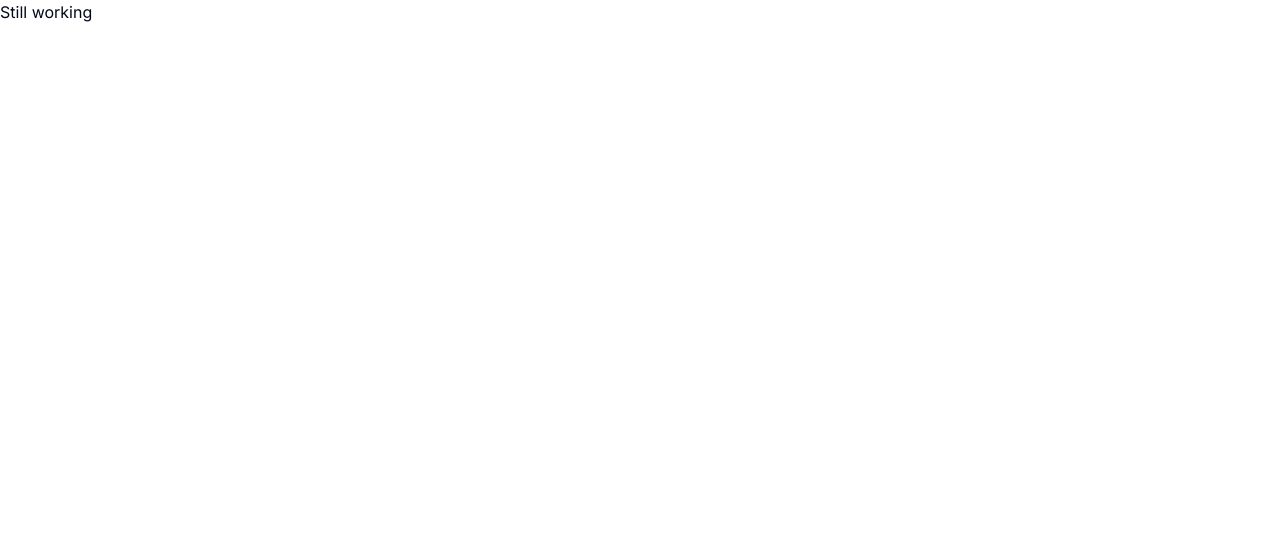
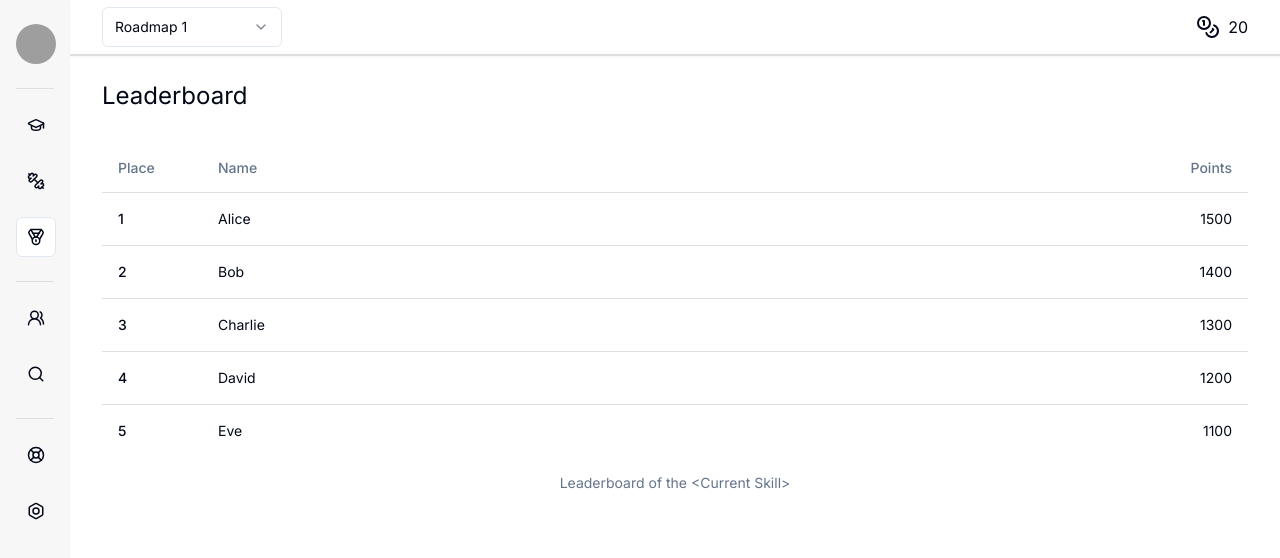
Before and after one commit to thearyanthegr8/diversity_frontend, a Next.js app: page /dashboard/leaderboard in a window 1280 px wide. Before the commit this address had no page. Shown: the top 558 px of the page. Built offline with nearby package versions, Linux system fonts and the light colour scheme; grey boxes are pictures that could not be loaded.

Commit message:
Fix: Practice & Settings

```diff
--- a/src/app/api/onboarding/generate-roadmap/route.ts
+++ b/src/app/api/onboarding/generate-roadmap/route.ts
@@ -15,7 +15,7 @@
     },
   });
 
-  let url = `http://127.0.0.1:8000/generate-roadmap?skill=${skill_name?.skill_name}&current_skill_level=${currentSkillLevel}&target_skill_level=${targetSkillLevel}`;
+  let url = `${process.env.SERVER_URL}/generate-roadmap?skill=${skill_name?.skill_name}&current_skill_level=${currentSkillLevel}&target_skill_level=${targetSkillLevel}`;
 
   if (price !== undefined) {
     url += `&price=${price}`;
--- /dev/null
+++ b/src/app/dashboard/leaderboard/page.tsx
@@ -0,0 +1,47 @@
+import React from "react";
+import {
+  Table,
+  TableBody,
+  TableCaption,
+  TableCell,
+  TableHead,
+  TableHeader,
+  TableRow,
+} from "@/components/ui/table";
+
+const leaderboardData = [
+  { place: 1, name: "Alice", points: 1500 },
+  { place: 2, name: "Bob", points: 1400 },
+  { place: 3, name: "Charlie", points: 1300 },
+  { place: 4, name: "David", points: 1200 },
+  { place: 5, name: "Eve", points: 1100 },
+];
+
+function Page() {
+  return (
+    <div className="flex flex-col gap-8">
+      <h1 className="text-2xl">Leaderboard</h1>
+      <Table>
+        <TableCaption>Leaderboard of the &lt;Current Skill&gt;</TableCaption>
+        <TableHeader>
+          <TableRow>
+            <TableHead className="w-[100px]">Place</TableHead>
+            <TableHead>Name</TableHead>
+            <TableHead className="text-right">Points</TableHead>
+          </TableRow>
+        </TableHeader>
+        <TableBody>
+          {leaderboardData.map((entry) => (
+            <TableRow key={entry.place}>
+              <TableCell className="font-medium">{entry.place}</TableCell>
+              <TableCell>{entry.name}</TableCell>
+              <TableCell className="text-right">{entry.points}</TableCell>
+            </TableRow>
+          ))}
+        </TableBody>
+      </Table>
+    </div>
+  );
+}
+
+export default Page;
--- a/src/app/dashboard/practice/page.tsx
+++ b/src/app/dashboard/practice/page.tsx
@@ -1,94 +1,68 @@
-import React from "react";
+"use client";
+import React, { useEffect, useState } from "react";
 import Sidebar from "@/components/Sidebar";
 import { Input } from "@/components/ui/input";
 import { MousePointerClick } from "lucide-react";
+import axios from "axios";
+import { Separator } from "@/components/ui/separator";
+import { Button } from "@/components/ui/button";
+import { useRouter } from "next/navigation";
 
-function page() {
+interface Skill {
+  map(arg0: (skill: any) => React.JSX.Element): React.ReactNode;
+  skill_id: string;
+  skill_name: string;
+  category: {
+    category_name: string;
+  };
+}
+
+function Page() {
+  const [skillsByCategory, setSkillsByCategory] = useState<Skill[]>([]);
+  const [selectedSkill, setSelectedSkill] = useState(null);
+  const router = useRouter();
+
+  useEffect(() => {
+    async function getSkills() {
+      const response = await axios.get("/api/onboarding/skill-selection");
+
+      setSkillsByCategory(response.data.skills);
+    }
+
+    getSkills();
+  }, []);
+
   return (
-    <div className="flex flex-row h-full">
-      <Sidebar />
-      <div className="flex flex-col">
-        <div className="text-xl font-bold pl-6 pt-6 pb-4">
-          Search for the topic/skill you want to quiz yourself on!
-        </div>
-        <div className="pl-5 w-full">
-          <Input placeholder="🔍 Find your quiz!" />
-        </div>
-        <div className="text-xl font-bold pl-6 pt-28 pb-4">Programming</div>
-        <div className="text-base pl-6 pt-1 pb-4">
-          Our programming quizzes are designed to test for on-the-job skills
-          like the ability to solve problems , write code to add new
-          functionalities, spot and fix bugs etc.
-        </div>
-        <div className="grid grid-cols-4 gap-4 pl-6">
-          <div className="bg-slate-200 rounded-lg h-16 content-center">
-            <div className="pl-3 font-xl font-bold">
-              <div className="flex flex-row">JavaScript</div>
-              <div className="flex flex-row-reverse pr-2">
-                <MousePointerClick />
-              </div>
-            </div>
-          </div>
-          <div className="bg-slate-200 rounded-lg h-16 content-center">
-            <div className="pl-3 font-xl font-bold">
-              <div className="flex flex-row">Java</div>
-              <div className="flex flex-row-reverse pr-2">
-                <MousePointerClick />
-              </div>
-            </div>
-          </div>
-          <div className="bg-slate-200 rounded-lg h-16 content-center">
-            <div className="pl-3 font-xl font-bold">
-              <div className="flex flex-row">Python</div>
-              <div className="flex flex-row-reverse pr-2">
-                <MousePointerClick />
-              </div>
-            </div>
-          </div>
-          <div className="bg-slate-200 rounded-lg h-16 content-center">
-            <div className="pl-3 font-xl font-bold">
-              <div className="flex flex-row">PHP</div>
-              <div className="flex flex-row-reverse pr-2">
-                <MousePointerClick />
-              </div>
-            </div>
-          </div>
-          <div className="bg-slate-200 rounded-lg h-16 content-center">
-            <div className="pl-3 font-xl font-bold">
-              <div className="flex flex-row">C#</div>
-              <div className="flex flex-row-reverse pr-2">
-                <MousePointerClick />
-              </div>
-            </div>
-          </div>
-          <div className="bg-slate-200 rounded-lg h-16 content-center">
-            <div className="pl-3 font-xl font-bold">
-              <div className="flex flex-row">Ruby</div>
-              <div className="flex flex-row-reverse pr-2">
-                <MousePointerClick />
-              </div>
-            </div>
-          </div>
-          <div className="bg-slate-200 rounded-lg h-16 content-center">
-            <div className="pl-3 font-xl font-bold">
-              <div className="flex flex-row">C++</div>
-              <div className="flex flex-row-reverse pr-2">
-                <MousePointerClick />
-              </div>
-            </div>
-          </div>
-          <div className="bg-slate-200 rounded-lg h-16 content-center">
-            <div className="pl-3 font-xl font-bold">
-              <div className="flex flex-row">Embedded</div>
-              <div className="flex flex-row-reverse pr-2">
-                <MousePointerClick />
-              </div>
-            </div>
+    <div className="flex flex-col gap-8">
+      <h1 className="text-2xl">Select which skill you want to test</h1>
+      <Separator />
+      {Object.entries(skillsByCategory).map(([categoryName, skills]) => (
+        <div key={categoryName} className="flex flex-col gap-4">
+          <h2 className="text-md font-bold">{categoryName}</h2>
+          <div className="flex flex-wrap gap-4">
+            {skills.map((skill: any) => (
+              <Button
+                key={skill.skill_id}
+                variant={`${
+                  selectedSkill === skill.skill_id ? "default" : "outline"
+                }`}
+                onClick={() => setSelectedSkill(skill.skill_id)}
+              >
+                <p>{skill.skill_name}</p>
+              </Button>
+            ))}
           </div>
         </div>
-      </div>
+      ))}
+      <Button
+        className="w-[180px]"
+        disabled={selectedSkill === null}
+        onClick={() => router.push(`/dashboard/practice/quizzes`)}
+      >
+        Next
+      </Button>
     </div>
   );
 }
 
-export default page;
+export default Page;
--- a/src/app/dashboard/practice/quizzes/page.tsx
+++ b/src/app/dashboard/practice/quizzes/page.tsx
@@ -1,3 +1,4 @@
+"use client";
 import React from "react";
 import { X, Bookmark } from "lucide-react";
 import {
@@ -12,12 +13,19 @@
 import { RadioGroup, RadioGroupItem } from "@/components/ui/radio-group";
 import { Progress } from "@/components/ui/progress";
 import { Button } from "@/components/ui/button";
+import { useRouter } from "next/navigation";
 
-function page() {
+function Page() {
+  const router = useRouter();
+
   return (
     <div className="h-full flex flex-col gap-4">
       <div className="flex flex-row items-center gap-4">
-        <Button variant={"ghost"} className="aspect-square p-0">
+        <Button
+          variant={"ghost"}
+          className="aspect-square p-0"
+          onClick={() => router.push("/dashboard/practice")}
+        >
           <X size={20} />
         </Button>
         <p>Python - Skill Checkpoint Quiz #1 </p>
@@ -82,4 +90,4 @@
   );
 }
 
-export default page;
+export default Page;
--- a/src/app/dashboard/settings/page.tsx
+++ b/src/app/dashboard/settings/page.tsx
@@ -1,14 +1,12 @@
 "use client";
 import React from "react";
-import  Sidebar  from "@/components/Sidebar";
-import {
-  CircleUserRound
-} from "lucide-react";
-import { Button } from "@/components/ui/button"
+import Sidebar from "@/components/Sidebar";
+import { CircleUserRound } from "lucide-react";
+import { Button } from "@/components/ui/button";
 import Image from "next/image";
-import { zodResolver } from "@hookform/resolvers/zod"
-import { useForm } from "react-hook-form"
-import {z} from "zod";
+import { zodResolver } from "@hookform/resolvers/zod";
+import { useForm } from "react-hook-form";
+import { z } from "zod";
 import {
   Form,
   FormControl,
@@ -17,10 +15,10 @@
   FormItem,
   FormLabel,
   FormMessage,
-} from "@/components/ui/form"
-import { Textarea } from "@/components/ui/textarea"
-import { toast } from "@/components/ui/use-toast"
-import { Input } from "@/components/ui/input"
+} from "@/components/ui/form";
+import { Textarea } from "@/components/ui/textarea";
+import { toast } from "@/components/ui/use-toast";
+import { Input } from "@/components/ui/input";
 const formSchema = z.object({
   dispname: z.string().min(2).max(50),
   username: z.string().min(6).max(12),
@@ -31,10 +29,8 @@
     })
     .max(350, {
       message: "About Me must not be longer than 350 characters.",
-    })
-
-})
-
+    }),
+});
 
 function Page() {
   const form = useForm<z.infer<typeof formSchema>>({
@@ -42,37 +38,53 @@
     defaultValues: {
       dispname: "",
       username: "",
-      bio: ""
-
+      bio: "",
     },
-  })
+  });
   return (
     <div>
-    <div className="flex flex-col bg-gradient-to-r from-white to-slate-200 min-h-screen min-w-screen">
+      <div className="flex flex-col min-h-screen min-w-screen">
         <Sidebar />
         <div className="flex flex-col text-sm text-slate-400 p-6">
           Profile Picture
-          <div className = "flex flex-row items-center">
-          <CircleUserRound size={125} className="pt-2"/>
-          <div className="pl-4"><Button variant="secondary"><div className="text-sm">Change picture</div></Button></div>
-          <div className="pl-4"><Button variant="destructive"><div className="text-sm">Delete picture</div></Button></div>
+          <div className="flex flex-row items-center">
+            <CircleUserRound size={125} className="pt-2" />
+            <div className="pl-4">
+              <Button variant="secondary">
+                <div className="text-sm">Change picture</div>
+              </Button>
+            </div>
+            <div className="pl-4">
+              <Button variant="destructive">
+                <div className="text-sm">Delete picture</div>
+              </Button>
+            </div>
           </div>
           <div className="pt-3">
             <Form {...form}>
-      <form onSubmit={form.handleSubmit(onSubmit)} className="space-y-8">
+              <form
+                onSubmit={form.handleSubmit(onSubmit)}
+                className="space-y-8"
+              >
                 <FormField
                   control={form.control}
                   name="dispname"
                   render={({ field }) => (
                     <FormItem>
-              <FormLabel><div className="text-sm text-slate-400 font-normal pt-3">Profile Name</div></FormLabel>
+                      <FormLabel>
+                        <div className="text-sm text-slate-400 font-normal pt-3">
+                          Profile Name
+                        </div>
+                      </FormLabel>
                       <div className="w-1/2">
                         <FormControl>
                           <Input placeholder="shadcn" {...field} />
                         </FormControl>
                       </div>
                       <FormDescription>
-                <div className="text-slate-300 text-xs">This is your public display name.</div>
+                        <div className="text-slate-300 text-xs">
+                          This is your public display name.
+                        </div>
                       </FormDescription>
                       <FormMessage />
                     </FormItem>
@@ -83,14 +95,20 @@
                   name="username"
                   render={({ field }) => (
                     <FormItem>
-              <FormLabel><div className="text-sm text-slate-400 font-normal">Username</div></FormLabel>
+                      <FormLabel>
+                        <div className="text-sm text-slate-400 font-normal">
+                          Username
+                        </div>
+                      </FormLabel>
                       <div className="w-1/2">
                         <FormControl>
                           <Input placeholder="@shadcn1234" {...field} />
                         </FormControl>
                       </div>
                       <FormDescription>
-              <div className="text-slate-300 text-xs">This is your username ID.</div>
+                        <div className="text-slate-300 text-xs">
+                          This is your username ID.
+                        </div>
                       </FormDescription>
                       <FormMessage />
                     </FormItem>
@@ -101,7 +119,11 @@
                   name="bio"
                   render={({ field }) => (
                     <FormItem>
-              <FormLabel><div className="text-sm text-slate-400 font-normal">About Me</div></FormLabel>
+                      <FormLabel>
+                        <div className="text-sm text-slate-400 font-normal">
+                          About Me
+                        </div>
+                      </FormLabel>
                       <div className="w-1/2">
                         <FormControl>
                           <Textarea
@@ -113,7 +135,10 @@
                       </div>
 
                       <FormDescription>
-              <div className="text-slate-300 text-xs">You can <span>@mention</span> other users and organizations.</div>
+                        <div className="text-slate-300 text-xs">
+                          You can <span>@mention</span> other users and
+                          organizations.
+                        </div>
                       </FormDescription>
 
                       <FormMessage />
@@ -138,12 +163,11 @@
 
       {/* </div>  */}
     </div>
-
   );
 }
 
 function onSubmit(values: z.infer<typeof formSchema>) {
-  console.log(values)
+  console.log(values);
 }
 
 export default Page;
--- /dev/null
+++ b/src/components/ui/table.tsx
@@ -0,0 +1,117 @@
+import * as React from "react"
+
+import { cn } from "@/lib/utils"
+
+const Table = React.forwardRef<
+  HTMLTableElement,
+  React.HTMLAttributes<HTMLTableElement>
+>(({ className, ...props }, ref) => (
+  <div className="relative w-full overflow-auto">
+    <table
+      ref={ref}
+      className={cn("w-full caption-bottom text-sm", className)}
+      {...props}
+    />
+  </div>
+))
+Table.displayName = "Table"
+
+const TableHeader = React.forwardRef<
+  HTMLTableSectionElement,
+  React.HTMLAttributes<HTMLTableSectionElement>
+>(({ className, ...props }, ref) => (
+  <thead ref={ref} className={cn("[&_tr]:border-b", className)} {...props} />
+))
+TableHeader.displayName = "TableHeader"
+
+const TableBody = React.forwardRef<
+  HTMLTableSectionElement,
+  React.HTMLAttributes<HTMLTableSectionElement>
+>(({ className, ...props }, ref) => (
+  <tbody
+    ref={ref}
+    className={cn("[&_tr:last-child]:border-0", className)}
+    {...props}
+  />
+))
+TableBody.displayName = "TableBody"
+
+const TableFooter = React.forwardRef<
+  HTMLTableSectionElement,
+  React.HTMLAttributes<HTMLTableSectionElement>
+>(({ className, ...props }, ref) => (
+  <tfoot
+    ref={ref}
+    className={cn(
+      "border-t bg-muted/50 font-medium [&>tr]:last:border-b-0",
+      className
+    )}
+    {...props}
+  />
+))
+TableFooter.displayName = "TableFooter"
+
+const TableRow = React.forwardRef<
+  HTMLTableRowElement,
+  React.HTMLAttributes<HTMLTableRowElement>
+>(({ className, ...props }, ref) => (
+  <tr
+    ref={ref}
+    className={cn(
+      "border-b transition-colors hover:bg-muted/50 data-[state=selected]:bg-muted",
+      className
+    )}
+    {...props}
+  />
+))
+TableRow.displayName = "TableRow"
+
+const TableHead = React.forwardRef<
+  HTMLTableCellElement,
+  React.ThHTMLAttributes<HTMLTableCellElement>
+>(({ className, ...props }, ref) => (
+  <th
+    ref={ref}
+    className={cn(
+      "h-12 px-4 text-left align-middle font-medium text-muted-foreground [&:has([role=checkbox])]:pr-0",
+      className
+    )}
+    {...props}
+  />
+))
+TableHead.displayName = "TableHead"
+
+const TableCell = React.forwardRef<
+  HTMLTableCellElement,
+  React.TdHTMLAttributes<HTMLTableCellElement>
+>(({ className, ...props }, ref) => (
+  <td
+    ref={ref}
+    className={cn("p-4 align-middle [&:has([role=checkbox])]:pr-0", className)}
+    {...props}
+  />
+))
+TableCell.displayName = "TableCell"
+
+const TableCaption = React.forwardRef<
+  HTMLTableCaptionElement,
+  React.HTMLAttributes<HTMLTableCaptionElement>
+>(({ className, ...props }, ref) => (
+  <caption
+    ref={ref}
+    className={cn("mt-4 text-sm text-muted-foreground", className)}
+    {...props}
+  />
+))
+TableCaption.displayName = "TableCaption"
+
+export {
+  Table,
+  TableHeader,
+  TableBody,
+  TableFooter,
+  TableHead,
+  TableRow,
+  TableCell,
+  TableCaption,
+}
```
Also changed, not shown: 1 other file (tests, documents, lock files or other folders). Lines whose indentation alone changed are shown as unchanged.
